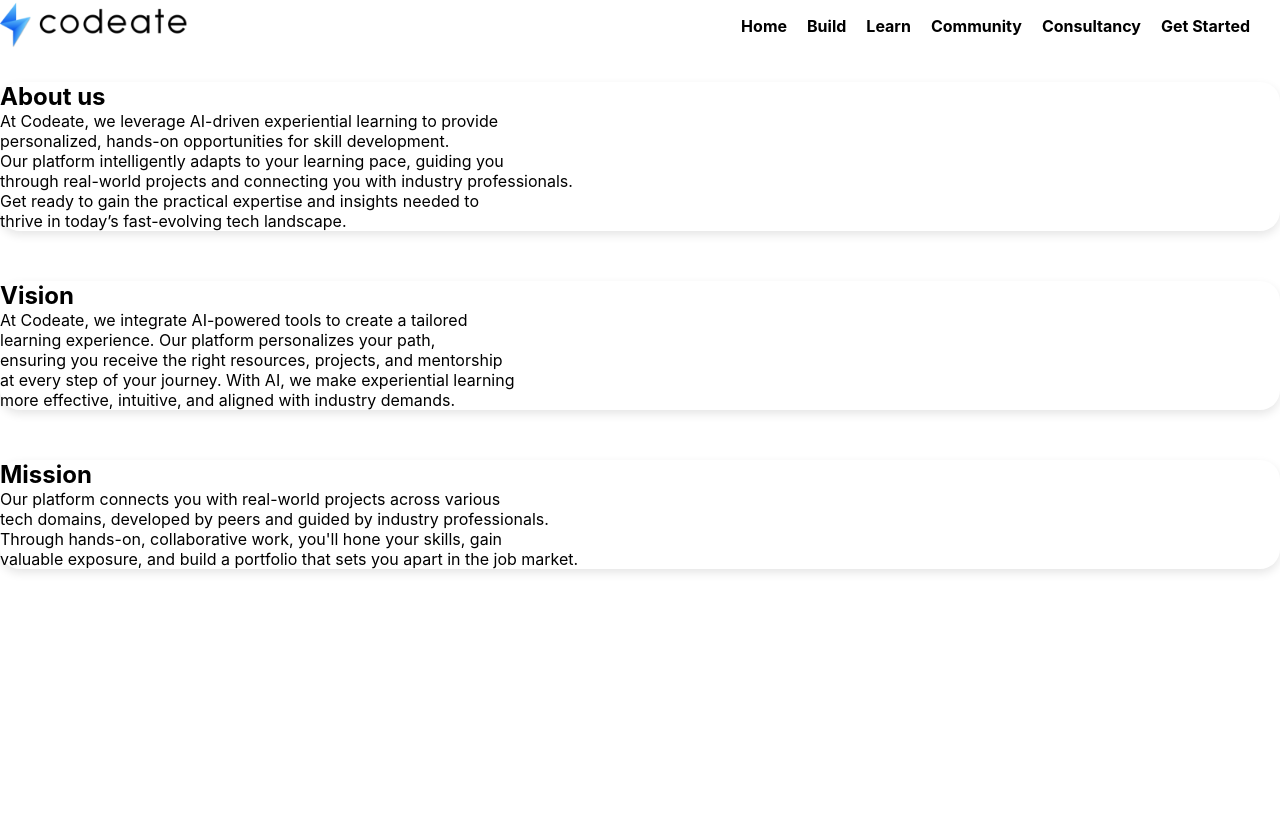
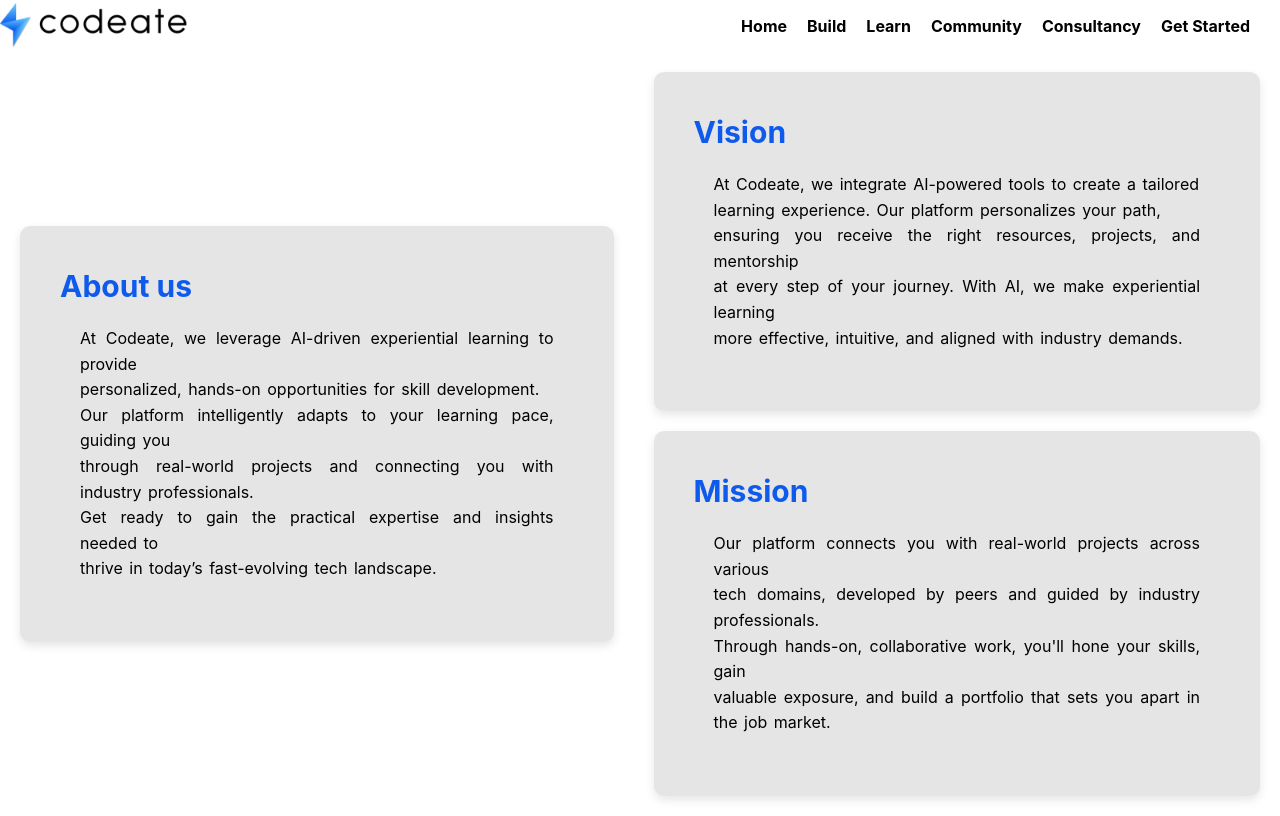
Before and after one commit to itskdhere/codeate-2025, a React (Create React App) app in the folder client/: page /insights in a window 1280 px wide. Built offline with nearby package versions, Linux system fonts and the light colour scheme.

Commit message:
without bg: insights

```diff
--- a/client/src/pages/Insights.css
+++ b/client/src/pages/Insights.css
@@ -1,9 +1,72 @@
-.card{
-    /* display: flex; */
-    /* align-items: center; */
-    margin-top: 30px;
-    margin-bottom: 50px;
-    border-radius: 20px;
-    box-shadow: 0 4px 10px rgba(0, 0, 0, 0.1);
+
+.upperSection{
+    display: flex;
+    align-items: center;
+    justify-content: center;
 
 }
+.content{
+    margin: 10px;
+    padding: 10px;
+}
+.content h2{
+    margin-bottom: 15px;
+    color: #0E5AED;
+    font-size: 30px;
+    line-height: 40px;
+
+}
+.content p{
+    margin: 20px;
+    line-height: 1.6;
+    word-spacing: 2px;
+    text-align: justify;
+    color: black;
+}
+
+
+
+.card {
+    margin: 20px;
+    box-shadow: 0 4px 10px rgba(0, 0, 0, 0.1);
+    position: relative;
+    padding: 20px;
+    border-radius: 10px;
+    /* color: #fff; */
+    overflow: hidden;
+}
+
+.card::before {
+    content: '';
+    position: absolute;
+    top: 0;
+    left: 0;
+    width: 100%;
+    height: 100%;
+    background-color: rgba(0, 0, 0, 0.1);
+    z-index: 1;
+}
+
+.bgImage {
+    position: absolute;
+    top: 0;
+    left: 0;
+    width: 100%;
+    height: 100%;
+    object-fit: cover;
+    opacity: 0.5;
+    filter: grayscale(100%);
+    z-index: 1;
+}
+
+.card .content {
+    position: relative;
+    z-index: 2;
+}
+
+
+/* .card {
+    background-image: url('../assets/backDaim.png');
+    background-position: center;
+    filter: grayscale(100%);
+} */
--- a/client/src/pages/Insights.js
+++ b/client/src/pages/Insights.js
@@ -1,5 +1,6 @@
 import React from "react";
 import "./Insights.css";
+import bg from '../assets/backDaim.png'
 
 function Insights(){
     return(
@@ -7,24 +8,37 @@ function Insights(){
             <div className="upperSection">
                 <div className="upperSection-s1">
                 <div className="card">
+                {/* <img className="bgImage" src={bg} alt="Background" /> */}
+                <div className="content">
                 <h2>About us</h2>
                 <p>At Codeate, we leverage AI-driven experiential learning to provide <br/>personalized, hands-on opportunities for skill development.<br/> Our platform intelligently adapts to your learning pace, guiding you <br/>through real-world projects and connecting you with industry professionals.<br/> Get ready to gain the practical expertise and insights needed to<br/> thrive in today’s fast-evolving tech landscape.</p>
+                </div>
+
                 </div>
                 </div>
 
                 <div className="upperSection-s2">
                 <div className="card">
+                {/* <img className="bgImage" src={bg} alt="Background" /> */}
+                <div className="content">
                 <h2>Vision</h2>
                 <p>
                 At Codeate, we integrate AI-powered tools to create a tailored <br/>learning experience. Our platform personalizes your path, <br/>ensuring you receive the right resources, projects, and mentorship <br/>at every step of your journey. With AI, we make experiential learning <br/>more effective, intuitive, and aligned with industry demands.
                 </p>
+                </div>
+
 
                 </div>
                 <div className="card">
+                {/* <img className="bgImage" src={bg} alt="Background" /> */}
+                <div className="content">
+
                 <h2>Mission</h2>
                 <p>
                 Our platform connects you with real-world projects across various <br/>tech domains, developed by peers and guided by industry professionals. <br/>Through hands-on, collaborative work, you'll hone your skills, gain <br/>valuable exposure, and build a portfolio that sets you apart in the job market.
                 </p>
+                </div>
+
                 </div>
 
                 </div>
```
Also changed, not shown: client/src/assets/backDaim.png (added).
